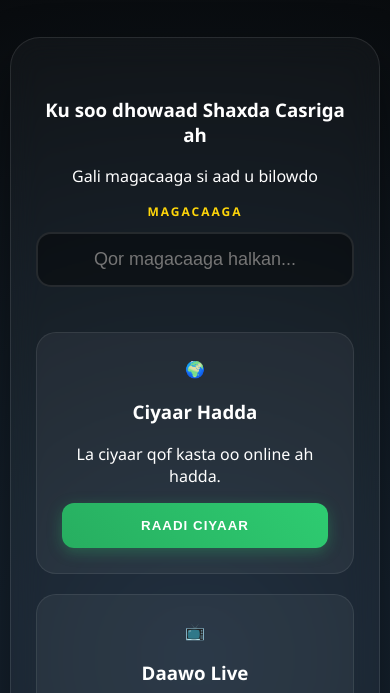
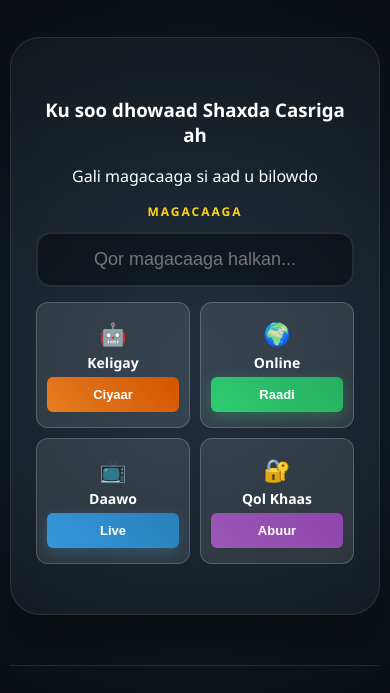
Before and after one commit to abshirdheere-design/shaxda, a website: page public/index.html in a window 390 px wide. Shown: the part 144-837 px from the top of the page. Drawn offline with nearby package versions, Linux system fonts and the light colour scheme; no server answers.

Commit message:
Enhance game UI and add solo game mode
Added new game modes and improved layout for mobile responsiveness.

```diff
--- a/public/index.html
+++ b/public/index.html
@@ -13,6 +13,63 @@
 
     <title>JARTA LABADA DARAF - Multiplayer 2026</title>
     <link rel="stylesheet" href="style.css">
+
+    <style>
+        /* Isbeddelka Mobilka si aan hoos loogu socon (Scrolling) */
+        .mode-row {
+            display: flex;
+            gap: 10px;
+            margin-bottom: 10px;
+            width: 100%;
+        }
+
+        .mode-box.mini {
+            flex: 1;
+            padding: 15px 10px;
+            text-align: center;
+            background: rgba(255, 255, 255, 0.1);
+            border-radius: 12px;
+            border: 1px solid rgba(255, 255, 255, 0.2);
+            display: flex;
+            flex-direction: column;
+            align-items: center;
+            justify-content: center;
+        }
+
+        .mode-box.mini h3 {
+            font-size: 14px;
+            margin: 5px 0;
+            color: white;
+        }
+
+        .mode-box.mini .mode-icon {
+            font-size: 22px;
+        }
+
+        .btn-mini {
+            width: 100%;
+            padding: 10px 5px;
+            font-size: 13px;
+            font-weight: bold;
+            border-radius: 6px;
+            border: none;
+            cursor: pointer;
+            color: white;
+        }
+
+        .btn-orange { background: linear-gradient(45deg, #e67e22, #d35400); }
+        .btn-green { background: linear-gradient(45deg, #2ecc71, #27ae60); }
+        .btn-blue { background: linear-gradient(45deg, #3498db, #2980b9); }
+        .btn-purple { background: linear-gradient(45deg, #9b59b6, #8e44ad); }
+
+        /* Qari qoraalka dheer ee p-ga si boos loo helo */
+        .mode-box.mini p { display: none; }
+
+        .private-section {
+            width: 100%;
+            margin-top: 5px;
+        }
+    </style>
 </head>
 
 <body>
@@ -39,29 +96,36 @@
                 <input id="nameInput" type="text" placeholder="Qor magacaaga halkan..." autocomplete="off">
             </div>
 
-            <div class="selection-grid">
-                <div class="mode-box">
+            <div class="mode-row">
+                <div class="mode-box mini">
+                    <div class="mode-icon">🤖</div>
+                    <h3>Keligay</h3>
+                    <button onclick="startSoloGame()" class="btn-mini btn-orange">Ciyaar</button>
+                </div>
+                <div class="mode-box mini">
                     <div class="mode-icon">🌍</div>
-                    <h3>Ciyaar Hadda</h3>
-                    <p>La ciyaar qof kasta oo online ah hadda.</p>
-                    <button onclick="startRandomMatch()" class="btn-main btn-green">Raadi Ciyaar</button>
+                    <h3>Online</h3>
+                    <button onclick="startRandomMatch()" class="btn-mini btn-green">Raadi</button>
                 </div>
+            </div>
 
-                <div class="mode-box">
+            <div class="mode-row">
+                <div class="mode-box mini">
                     <div class="mode-icon">📺</div>
-                    <h3>Daawo Live</h3>
-                    <p>Daawo oo kaliya 2 qof oo ciyaaraysa.</p>
-                    <button onclick="watchLiveMatch()" class="btn-main btn-blue" style="background: linear-gradient(45deg, #f39c12, #e67e22);">Daawo Ciyaar</button>
+                    <h3>Daawo</h3>
+                    <button onclick="watchLiveMatch()" class="btn-mini btn-blue">Live</button>
                 </div>
+                <div class="mode-box mini">
+                    <div class="mode-icon">🔐</div>
+                    <h3>Qol Khaas</h3>
+                    <button onclick="togglePrivateInput()" class="btn-mini btn-purple">Abuur</button>
+                </div>
+            </div>
 
-                <div class="mode-box">
-                    <div class="mode-icon">🔐</div>
-                    <h3>Qol Khaas ah</h3>
-                    <p>Abuur qol adiga iyo saaxiibkaa idiin gaar ah.</p>
-                    <div class="private-input-wrapper">
-                        <input id="roomInput" type="text" placeholder="Code-ka qolka">
-                        <button onclick="joinRoom()" class="btn-main btn-blue">Ku Biir</button>
-                    </div>
+            <div id="private-input-area" class="private-section" style="display:none;">
+                <div class="private-input-wrapper">
+                    <input id="roomInput" type="text" placeholder="Code-ka qolka">
+                    <button onclick="joinRoom()" class="btn-main btn-blue" style="padding: 10px;">Ku Biir</button>
                 </div>
             </div>
         </main>
@@ -120,16 +184,36 @@
     <script src="https://cdn.socket.io/4.7.2/socket.io.min.js"></script>
 
     <script>
+        // 1. SOLO GAME LOGIC
+        let isSoloMode = false;
+
+        function startSoloGame() {
+            const name = document.getElementById("nameInput").value.trim() || "Adiga";
+            isSoloMode = true;
+
+            document.getElementById("setup-area").style.display = "none";
+            document.getElementById("game-ui").style.display = "block";
+
+            document.getElementById("p1-display").innerText = "🔴 " + name;
+            document.getElementById("p2-display").innerText = "🔵 Robot (Bot)";
+
+            // Tani waxay u yeeraysaa function-ka ku dhex jira script.js
+            if (window.initSoloGame) {
+                window.initSoloGame();
+            } else {
+                alert("Logic-ga Bot-ka weli laguma darin script.js");
+            }
+        }
+
+        function togglePrivateInput() {
+            const area = document.getElementById("private-input-area");
+            area.style.display = area.style.display === "none" ? "block" : "none";
+        }
+
         // 2. DIFAACA KOODHKA (SECURITY)
-        document.addEventListener('contextmenu', function(e) {
-            e.preventDefault();
-        }, false);
-
+        document.addEventListener('contextmenu', function(e) { e.preventDefault(); }, false);
         document.onkeydown = function(e) {
-            if (e.keyCode == 123) return false;
-            if (e.ctrlKey && e.shiftKey && e.keyCode == 'I'.charCodeAt(0)) return false;
-            if (e.ctrlKey && e.shiftKey && e.keyCode == 'J'.charCodeAt(0)) return false;
-            if (e.ctrlKey && e.keyCode == 'U'.charCodeAt(0)) return false;
+            if (e.keyCode == 123 || (e.ctrlKey && e.shiftKey && (e.keyCode == 'I'.charCodeAt(0) || e.keyCode == 'J'.charCodeAt(0))) || (e.ctrlKey && e.keyCode == 'U'.charCodeAt(0))) return false;
         };
 
         // 3. GAME FUNCTIONS
```
